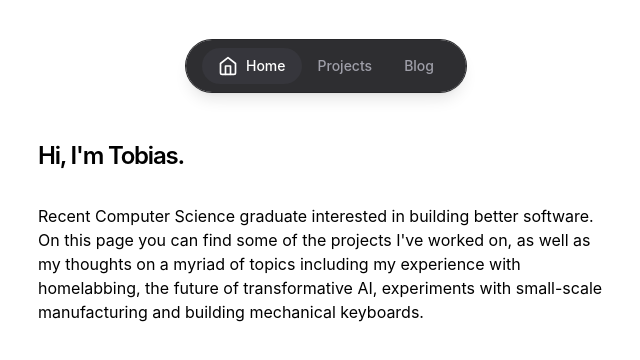
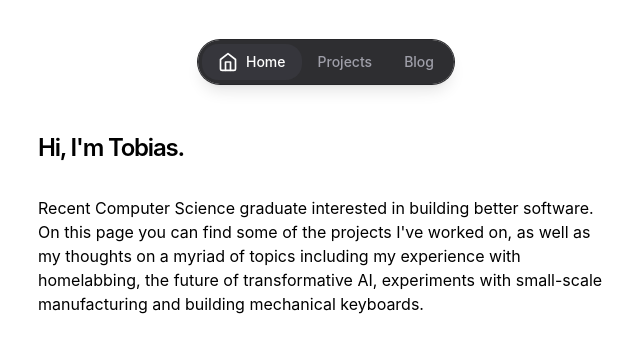
Before and after one commit to TJennerjahn/portfolio, a Next.js app: page / in a window 1280 px wide. Shown: the top 360 px of the page, without its empty margins (314-954 px from the left). Built offline with nearby package versions, Linux system fonts and the light colour scheme.

Commit message:
updated navbar

```diff
--- a/app/components/nav.tsx
+++ b/app/components/nav.tsx
@@ -37,7 +37,7 @@ export function Navbar() {
   return (
     <header className="top-0 w-full z-10 mb-10">
       <div className="flex justify-center py-2">
-        <nav className="flex items-center bg-zinc-900/90 backdrop-blur-sm rounded-full px-4 py-2 shadow-lg ring-1 ring-zinc-800">
+        <nav className="flex items-center bg-zinc-900/90 backdrop-blur-sm rounded-3xl p-1 shadow-lg ring-1 ring-zinc-800">
           {Object.entries(navItems).map(([path, { name, icon }]) => {
             const isActive = pathname === path;
 
@@ -62,11 +62,11 @@ export function Navbar() {
 
                 {/* Background highlight for active item */}
                 {isActive && (
-                  <span className="absolute inset-0 bg-zinc-700/50 rounded-full -z-10"></span>
+                  <span className="absolute inset-0 bg-zinc-700/50 rounded-2xl -z-10"></span>
                 )}
 
                 {/* Hover background highlight */}
-                <span className="absolute inset-0 bg-zinc-700/30 rounded-full opacity-0 hover:opacity-100 transition-opacity -z-10"></span>
+                <span className="absolute inset-0 bg-zinc-700/30 rounded-2xl opacity-0 hover:opacity-100 transition-opacity -z-10"></span>
               </Link>
             );
           })}
```
